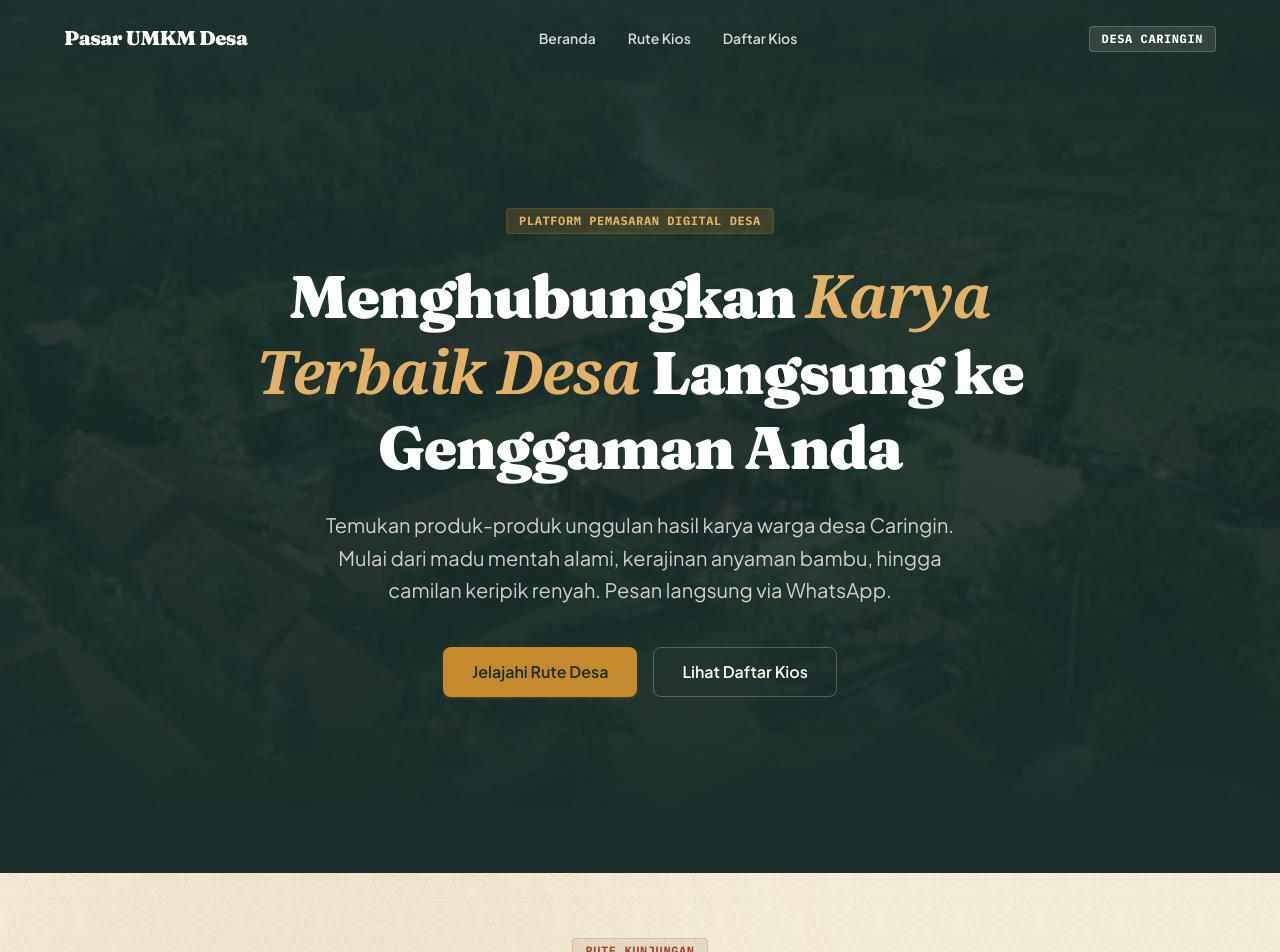
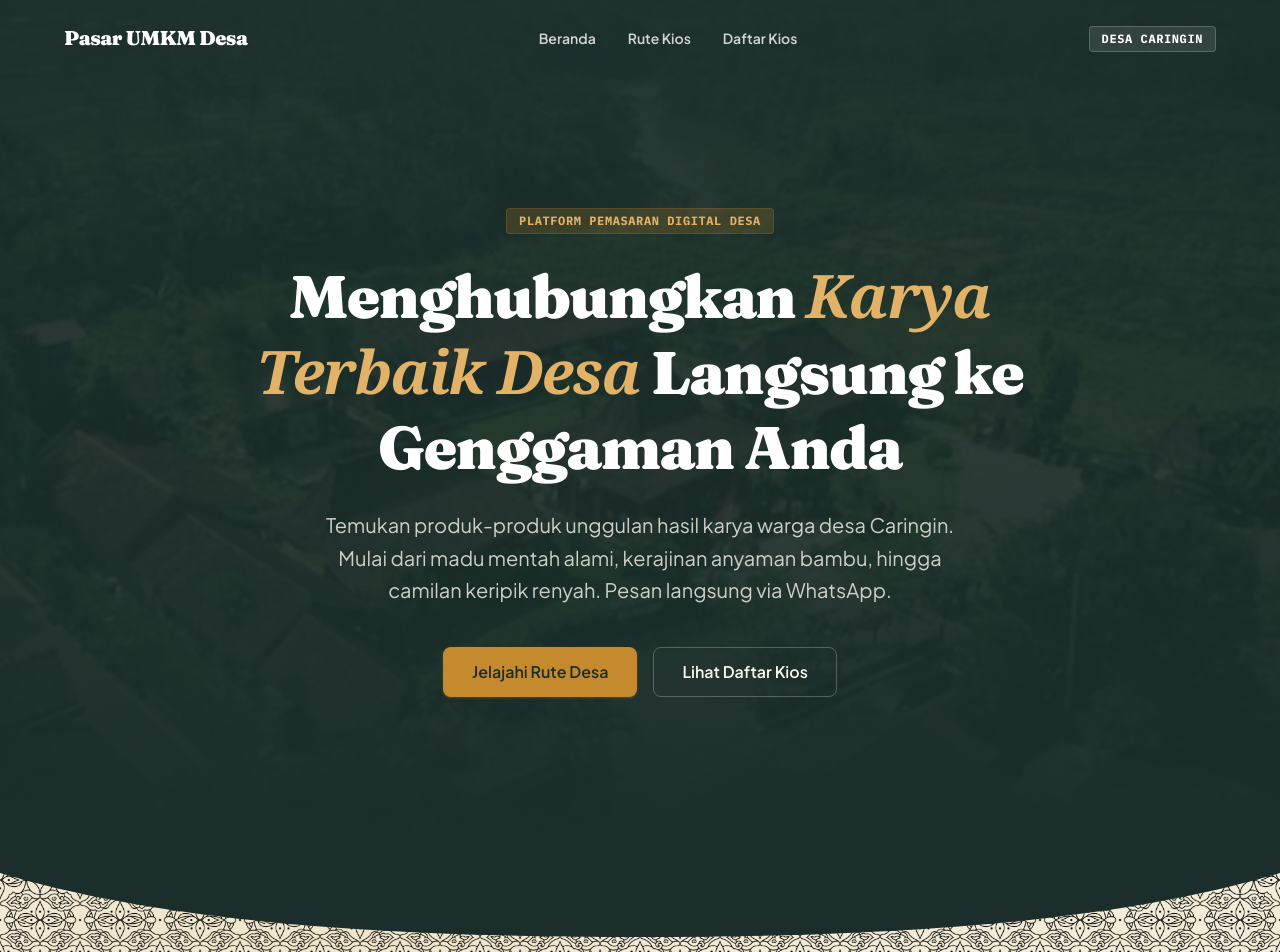
Before and after one commit to ahmadrofiussuud/umkmgo, a Next.js app: page / in a window 1280 px wide. Shown: the top 952 px of the page. Built offline with nearby package versions, Linux system fonts and the light colour scheme.

Commit message:
fix: remove negative top margin from curved SVG divider to restore visual curve and increase batik pattern opacity to 100%

```diff
--- a/app/page.tsx
+++ b/app/page.tsx
@@ -11,7 +11,7 @@ export default function Home() {
     <div className="min-h-screen bg-paper text-ink flex flex-col relative z-0">
       {/* Batik Pattern Overlay for textured background */}
       <div
-        className="absolute inset-0 -z-10 pointer-events-none opacity-[0.038] mix-blend-multiply"
+        className="absolute inset-0 -z-10 pointer-events-none opacity-100 mix-blend-multiply"
         style={{
           backgroundImage: "url('/images/batik_pattern.png')",
           backgroundRepeat: "repeat",
@@ -120,7 +120,7 @@ export default function Home() {
       </header>
 
       {/* Organic Curved Hill Divider - Sibling to Hero to allow transparent batik overflow */}
-      <div className="relative w-full h-[32px] sm:h-[48px] md:h-[64px] -mt-[32px] sm:-mt-[48px] md:-mt-[64px] overflow-hidden leading-[0] z-10 select-none pointer-events-none">
+      <div className="relative w-full h-[32px] sm:h-[48px] md:h-[64px] overflow-hidden leading-[0] z-10 select-none pointer-events-none">
         <svg
           className="relative block w-full h-full border-none outline-none"
           viewBox="0 0 1200 120"
```
